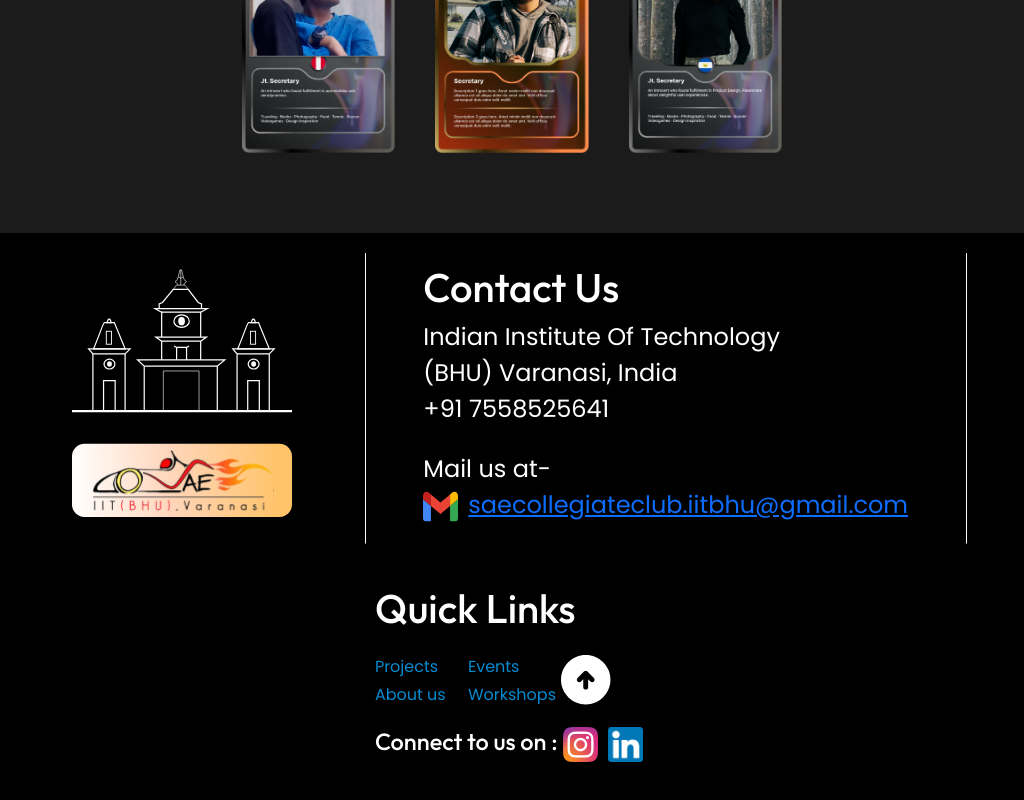
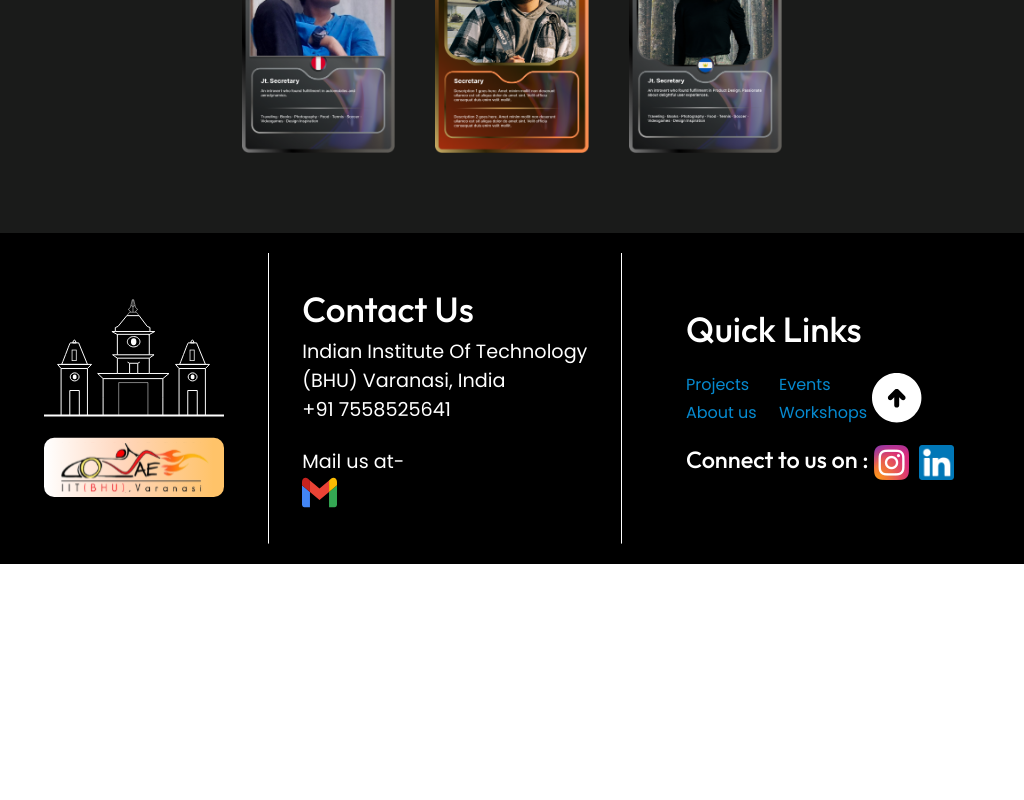
Before and after one commit to automobile-club/Automobile-Website, a Next.js app: page /about in a window 1024 px wide. Shown: the part 3701-4501 px from the top of the page. After the commit the page ends 4265 px from the top, so only its background shows below. Built offline with nearby package versions, Linux system fonts and the light colour scheme.

Commit message:
Footer issue fixed

```diff
--- a/styles/Footer.module.css
+++ b/styles/Footer.module.css
@@ -23,7 +23,7 @@
     padding: 15px;
   }
   .footer_line img{
-    padding:20px 0 10px 0 ;
+    padding:20px 0 20px 0 ;
   }
 
   .contact_us_desc h2 {
@@ -103,29 +103,52 @@
   }
 
   /* Responsive Styles for max screen width: 1000 */
-  @media (max-width: 1200px) {
-    .footer_box {
-      flex-wrap: wrap;
+  @media only screen and (max-width: 1200px) and (min-width: 900px) {
+    .footer_logo img {
+      width: 200px;
+      padding: 10px;
     }
+    .contact_us_desc h2 {
+      font-size: 35px;
+    }
+    .contact_us_desc span {
+      font-size: 1.2rem;
+    }
+
+    .contact_us_desc_mail span{
+      display: none;
+
+    }
+    .quick_links h2 {
+      font-size: 35px;
+      padding-bottom: 15px;
+    }
+
+
   }
 
   /* Responsive Styles for max screen width: 700 */
-  @media (max-width: 1000px) {
+  @media (max-width: 900px) {
     .footer_box {
-      flex-wrap: wrap;
+      flex-direction: column;
+      justify-content: space-evenly;
+      align-items: center;
+
     }
     .footer_line img {
       display: none;
     }
     .contact_us_desc{
-        padding-left: 80px;
+        padding-left: 120px;
     }
-
+    .contact_us_desc span {
+      font-size: 1.5rem;
+    }
    .contact_us_desc_mail span{
     display: none;
    }
     .quick_links{
-        padding-left: 10px;
+        padding-left: 90px;
     }
     .connectLogo img{
         width:50px ;
@@ -134,5 +157,6 @@
     .contact_us_desc_mail span{
       display: none;
 
+
     }
   }
```
